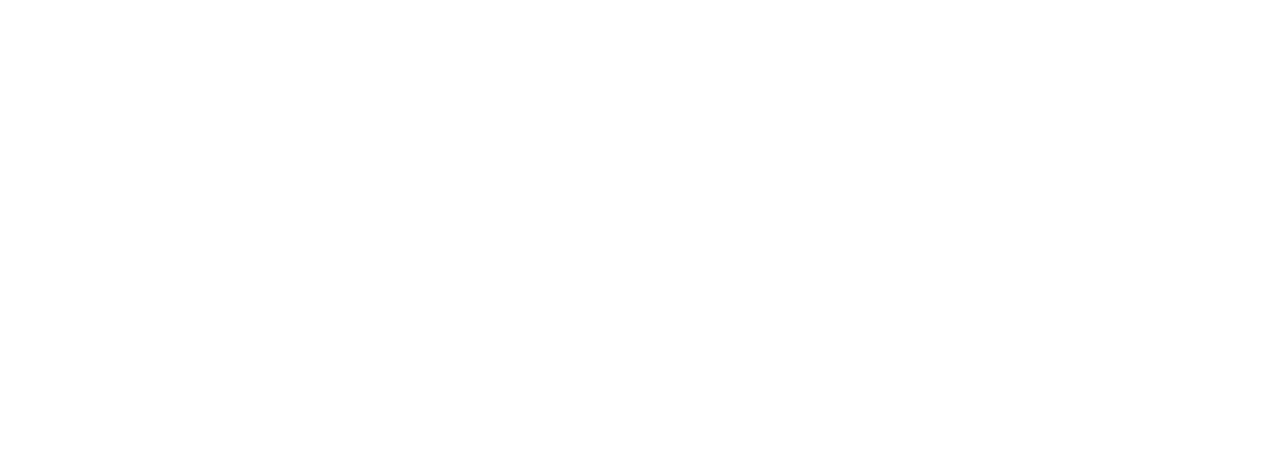
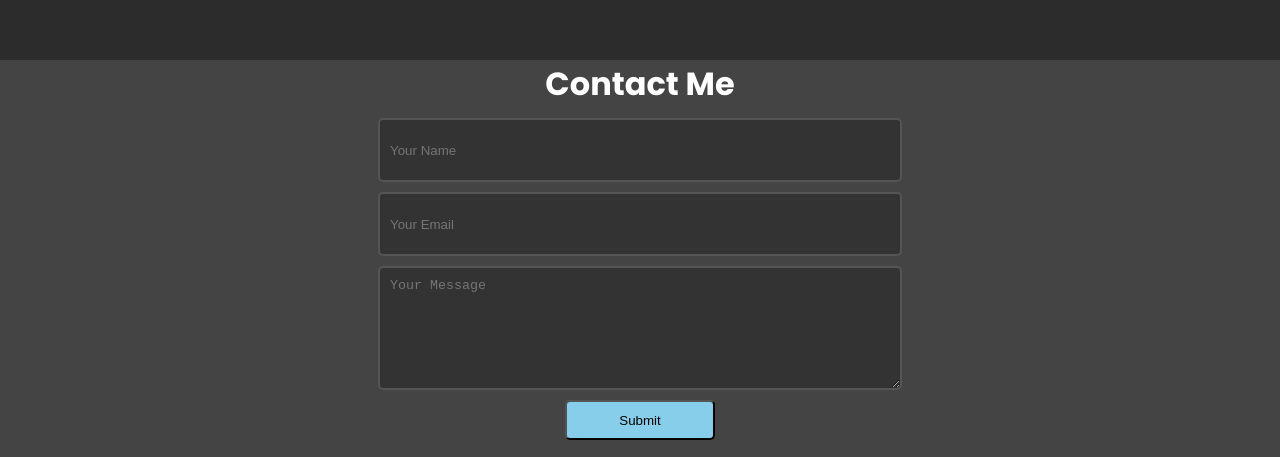
Before and after one commit to ezaanamin/Portfolio, a React (Create React App) app in the folder frontend/: page / in a window 1280 px wide. Shown: the part 2340-2797 px from the top of the page. Before the commit the page ends 1500 px from the top, so only its background shows below. Built offline with nearby package versions, Linux system fonts and the light colour scheme.

Commit message:
Adding Contact Me Sextion

```diff
--- a/frontend/package.json
+++ b/frontend/package.json
@@ -6,6 +6,7 @@
     "@testing-library/jest-dom": "^5.17.0",
     "@testing-library/react": "^13.4.0",
     "@testing-library/user-event": "^13.5.0",
+    "formik": "^2.4.5",
     "react": "^18.2.0",
     "react-dom": "^18.2.0",
     "react-intersection-observer": "^9.5.3",
@@ -13,7 +14,8 @@
     "react-spring": "^9.7.3",
     "styled-components": "^6.1.1",
     "typeface-poppins": "^1.1.13",
-    "web-vitals": "^2.1.4"
+    "web-vitals": "^2.1.4",
+    "yup": "^1.3.3"
   },
   "scripts": {
     "start": "react-scripts start",
--- a/frontend/src/App.js
+++ b/frontend/src/App.js
@@ -1,5 +1,8 @@
 import About from "./component/About";
+import Blog from "./component/Blog";
+import Contact from "./component/Contact";
 import Header from "./component/Header";
+import MyProjets from "./component/MyProjets";
 import ProfessionalExpertise from "./component/Professional Expertise";
 function App() {
   return (
@@ -7,6 +10,9 @@
   <Header/>
   <About/>
   <ProfessionalExpertise/>
+  <MyProjets/>
+  <Blog/>
+  <Contact/>
     </div>
   );
 }
--- /dev/null
+++ b/frontend/src/component/Blog.js
@@ -0,0 +1,19 @@
+import React from 'react'
+import styled from 'styled-components';
+import { SectionHeading } from '../styles';
+const BlogSection = styled.div`
+  background-color: #2c2c2c;
+  height: 500px; /* Adjust the height as needed */
+  color: white; /* Text color for the blog section */
+`;
+
+
+function Blog() {
+  return (
+    <BlogSection>
+        <SectionHeading>Blog</SectionHeading>
+    </BlogSection>
+  )
+}
+
+export default Blog
--- /dev/null
+++ b/frontend/src/component/Contact.js
@@ -0,0 +1,71 @@
+import React from 'react'
+import { SectionHeading,ContactMeButton,ContactMeSection,ContactMeTextarea,ContactMeInput,InputSection } from '../styles';
+import { useFormik } from 'formik';
+import * as yup from 'yup';
+
+function Contact() {
+    const validationSchema = yup.object({
+        name: yup.string().required('Name is required'),
+        email: yup.string().email('Invalid email address').required('Email is required'),
+        message: yup.string().required('Message is required'),
+      });
+
+      const formik = useFormik({
+        initialValues: {
+          name: '',
+          email: '',
+          message: '',
+        },
+        validationSchema: validationSchema,
+        onSubmit: (values) => {
+          // Handle the form submission logic here
+          console.log(values);
+        },
+      });
+
+
+  return (
+    <ContactMeSection>
+    <SectionHeading>Contact Me</SectionHeading>
+    <InputSection>
+      <ContactMeInput
+        type="text"
+        placeholder="Your Name"
+        name="name"
+        onChange={formik.handleChange}
+        value={formik.values.name}
+      />
+      {formik.touched.name && formik.errors.name ? (
+        <div style={{ color: 'red' }}>{formik.errors.name}</div>
+      ) : null}
+
+      <ContactMeInput
+        type="email"
+        placeholder="Your Email"
+        name="email"
+        onChange={formik.handleChange}
+        value={formik.values.email}
+      />
+      {formik.touched.email && formik.errors.email ? (
+        <div style={{ color: 'red' }}>{formik.errors.email}</div>
+      ) : null}
+
+      <ContactMeTextarea
+        placeholder="Your Message"
+        name="message"
+        onChange={formik.handleChange}
+        value={formik.values.message}
+      ></ContactMeTextarea>
+      {formik.touched.message && formik.errors.message ? (
+        <div style={{ color: 'red' }}>{formik.errors.message}</div>
+      ) : null}
+
+      <ContactMeButton type="submit" onClick={formik.handleSubmit}>
+        Submit
+      </ContactMeButton>
+    </InputSection>
+  </ContactMeSection>
+  )
+}
+
+export default Contact
--- /dev/null
+++ b/frontend/src/component/MyProjets.js
@@ -0,0 +1,22 @@
+import React from 'react'
+import styled from 'styled-components'
+import { SectionHeading } from '../styles'
+
+const ProjectsDiv=styled.div`
+background-color:#222222;
+width:100%;
+height:50vh;
+
+`
+
+function MyProjets() {
+  return (
+    <ProjectsDiv>
+
+    <SectionHeading>My Project</SectionHeading>
+
+    </ProjectsDiv>
+  )
+}
+
+export default MyProjets
--- a/frontend/src/component/Professional Expertise.js
+++ b/frontend/src/component/Professional Expertise.js
@@ -23,7 +23,7 @@
   margin-right: 25px;
   opacity: 0;
   transform: translateY(20px); /* Initial translateY for the animation effect */
-  transition: opacity 5s ease, transform 5s ease;
+  transition: opacity 3s ease, transform 3s ease;
   &.in-view {
     opacity: 1;
     transform: translateY(0);
@@ -53,6 +53,8 @@
     entries.forEach((entry) => {
       if (entry.isIntersecting) {
         entry.target.classList.add('in-view');
+      } else {
+        entry.target.classList.remove('in-view'); // Remove the class when not intersecting
       }
     });
   }, options);
@@ -61,7 +63,6 @@
     observer.observe(box);
   });
 };
-
 const SkillsComponent = () => {
   useEffect(() => {
     animateOnScroll();
--- a/frontend/src/styles/index.js
+++ b/frontend/src/styles/index.js
@@ -164,6 +164,7 @@
 export const SectionHeading = styled.h1`
   color: white;
   text-align: center;
+  margin-bottom:10px;
 `;
 
 
@@ -214,3 +215,54 @@
     position: relative;
   }
 `;
+
+export const ContactMeSection = styled.div`
+  background-color: #444444;
+  height: 470px;
+  color: white;
+
+
+`;
+
+export const InputSection=styled.div`
+display:flex;
+flex-direction: column;
+
+  align-items: center;
+  justify-content: center;
+`
+export const ContactMeInput = styled.input`
+  background-color: #333333;
+  border: 2px solid #555555;
+  color: white;
+  height: 40px;
+  padding: 10px;
+  border-radius: 5px;
+  margin-bottom: 10px;
+  width: 500px;
+`;
+
+export const ContactMeButton = styled.button`
+  width: 150px;
+  height: 40px;
+  border-radius: 5px;
+  background-color: #87CEEB;
+  color: black;
+  cursor: pointer;
+  transition: background-color 0.3s, opacity 0.3s;
+
+  &:hover {
+    background-color: #6EA4C9;
+    opacity: 0.8;
+  }
+`;
+ export const ContactMeTextarea = styled.textarea`
+  background-color: #333333;
+  border: 2px solid #555555;
+  color: white;
+  padding: 10px;
+  border-radius: 5px;
+  margin-bottom: 10px;
+  width: 500px;
+  height: 100px;
+`;
```
Also changed, not shown: frontend/src/projects/index.js (added, +26 -0 lines), 1 other file (tests, documents, lock files or other folders).
